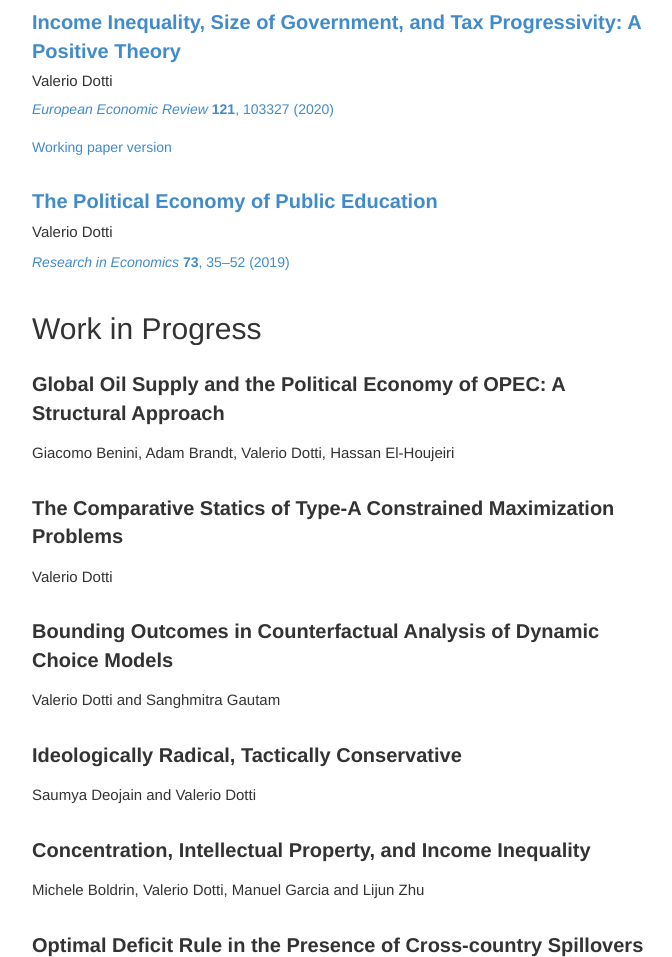
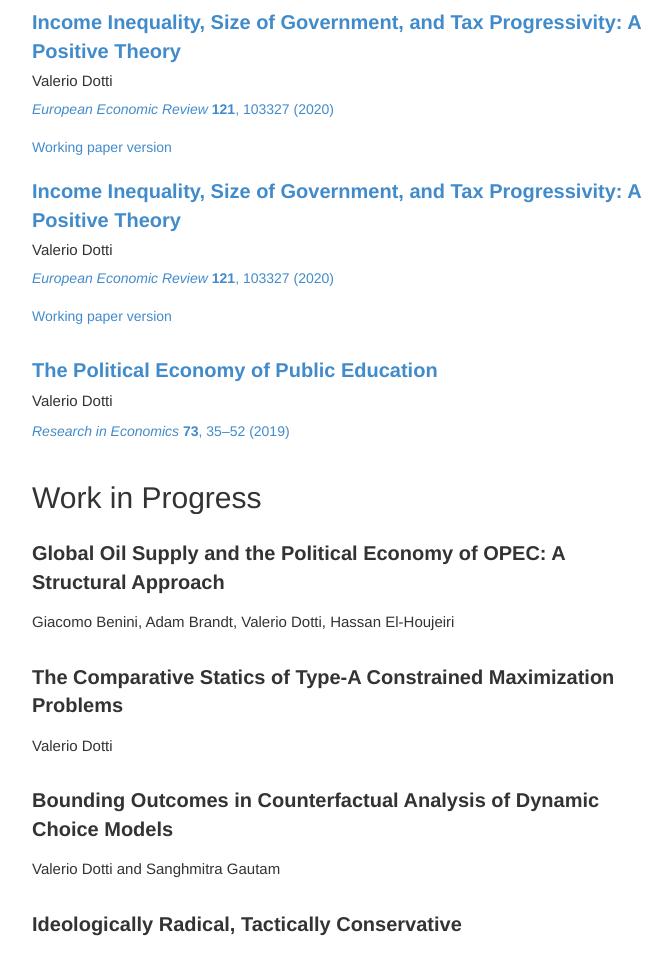
Before and after one commit to valeriodotti/valeriodotti.github.io, a plain HTML site: page research.html in a window 1280 px wide. Shown: the part 1164-2121 px from the top of the page, without its empty margins (188-860 px from the left). Drawn offline with nearby package versions, Linux system fonts and the light colour scheme.

Commit message:
prova20nov2021

```diff
--- a/research.html
+++ b/research.html
@@ -412,6 +412,46 @@ I show that the elderly and the poor have a common interest in limiting immigrat
            <div class='raw' style="padding-top: 0px;">
            <a onclick="_gaq.push(['_trackPageview', 'href="https://drive.google.com/file/d/1XzDMVGxnA2Sxob8Xt-Ega1BdQXptRxr2/view?usp=sharing"']);" href="https://drive.google.com/file/d/1XzDMVGxnA2Sxob8Xt-Ega1BdQXptRxr2/view?usp=sharing ">Working paper version</a>
 
+      </div>
+
+          </div>
+
+        </div>
+
+      </div>
+
+	<div class='row' style="padding-top: 15px;">
+
+	<div class='col-md-9'>
+          <div class='span10'>
+
+            <div class='ptitle'>
+
+
+             <a href="https://www.sciencedirect.com/science/article/pii/S0014292119301874">Income Inequality, Size of Government, and Tax Progressivity: A Positive Theory</a>
+
+
+
+            </div>
+
+            <div class='authors'>Valerio Dotti</div>
+
+          </div>
+		<!--<h4>Updated June 2016</h4>-->
+		<h5> <a href="https://www.sciencedirect.com/science/article/pii/S0014292119301874"> <i>European Economic Review</i> <b>121</b>, 103327 (2020)</a> </h5>
+
+          <div class='span10'>
+
+            <div class='abstract'>
+
+
+
+		 <!--I propose a model of endogenous political parties. The role of parties is to increase the ability of politicians to commit to policy platforms. The policy space is multidimensional and voter's preferences may not be single-peaked. I characterize the types of party structure that can be stable and amongst them, the structures that are robust to preference perturbations. Moreover, I provide a general characterization of the policy outcome and its comparative statics. I show that the position of the status quo in the policy space is crucial in determining whether parties play any role in shaping policies. In contrast to similar models in the literature, I show that the presence of parties can block reforms that would be feasible if parties did not exist. Conversely, the extent to which parties can increase the set of possible policy reforms is severely limited or null. Lastly, I discuss the robustness of these results, and I compare them to the ones of alternative models in the literature.
+          -->
+		 </div>
+           <div class='raw' style="padding-top: 0px;">
+           <a onclick="_gaq.push(['_trackPageview', 'href="https://drive.google.com/file/d/1XzDMVGxnA2Sxob8Xt-Ega1BdQXptRxr2/view?usp=sharing"']);" href="https://drive.google.com/file/d/1XzDMVGxnA2Sxob8Xt-Ega1BdQXptRxr2/view?usp=sharing ">Working paper version</a>
+
 
 
 
```
